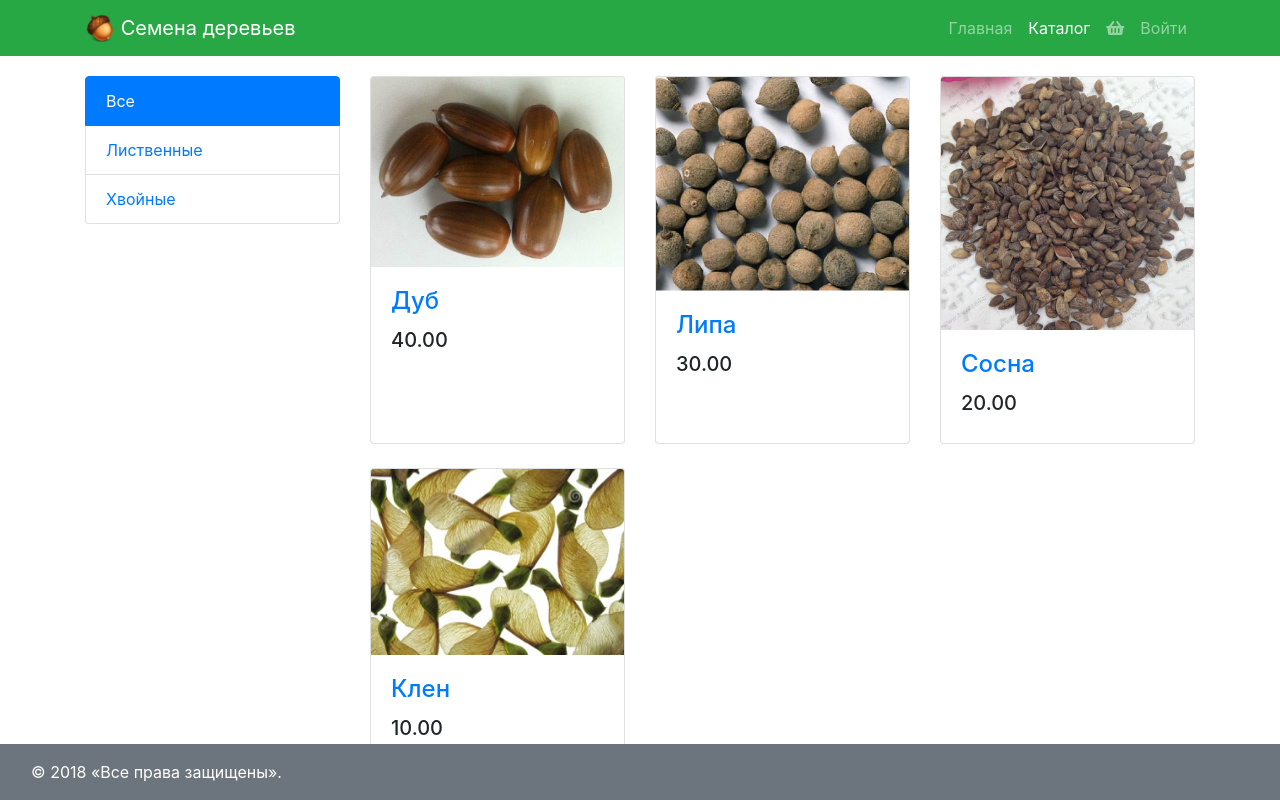
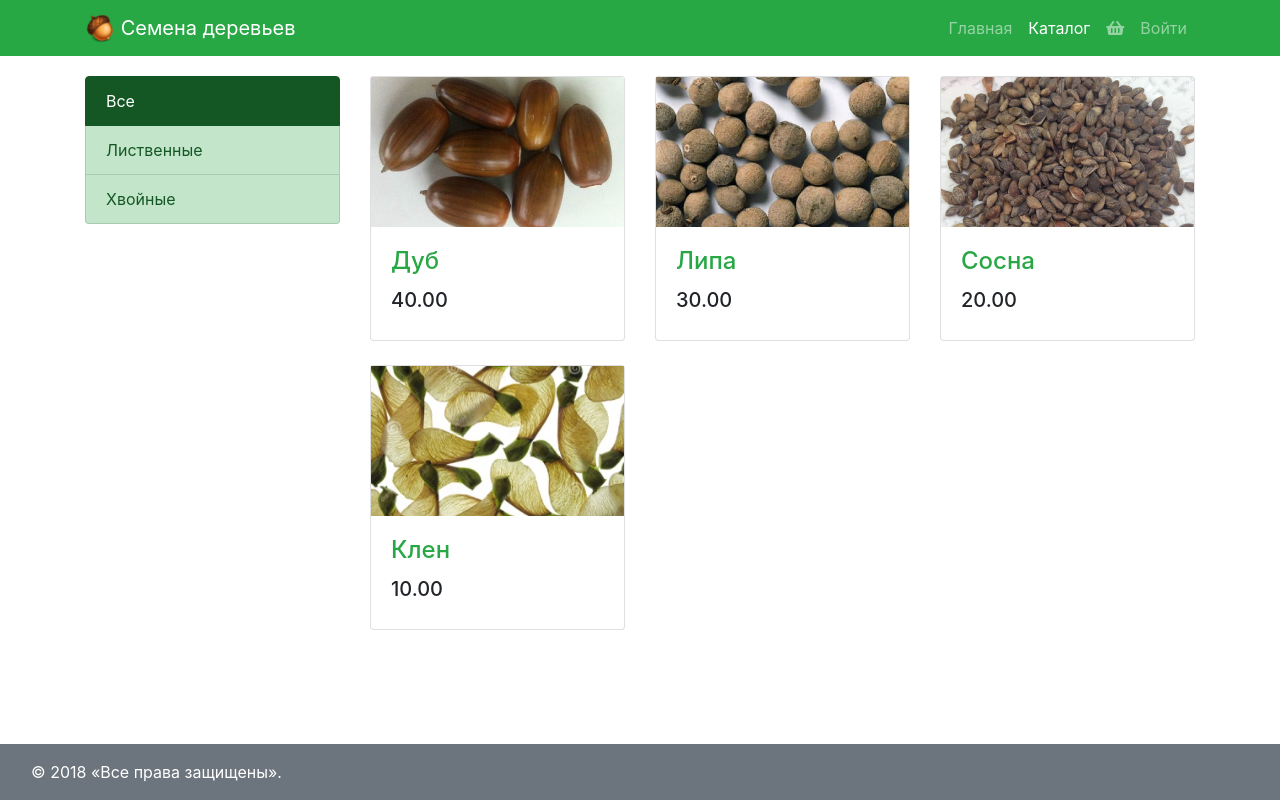
Before and after one commit to smaskin/oak, a Django app: page /product/ in a window 1280 px wide. Run offline with Django 3.2, Linux system fonts and the light colour scheme; data comes from the database, SQL or seed files in the repository; both versions use the stored data as it was after the commit; some libraries are stand-ins or nearby versions.

Commit message:
part2_dz4

```diff
--- a/apps/order/models.py
+++ b/apps/order/models.py
@@ -11,6 +11,7 @@ class Position(models.Model):
     @property
     def cost(self):
         return self.product.price * self.quantity
+
 
 class Order(models.Model):
     CART = 'CT'
--- a/apps/order/views.py
+++ b/apps/order/views.py
@@ -11,11 +11,13 @@ def index(request):
     title = 'заказы'
     return render(request, 'order/index.html', {'title': title, 'models': Order.objects.filter(user=request.user, status=Order.FORMING)})
 
+
 @login_required
 def view(request):
     title = 'корзина'
     order = Order.objects.filter(user=request.user, status=Order.CART).first()
     return render(request, 'order/view.html', {'title': title, 'order': order})
+
 
 @login_required
 def add(request, pk):
@@ -45,6 +47,7 @@ def remove(request, pk):
     position.delete()
     return HttpResponseRedirect(request.META.get('HTTP_REFERER')) if order.positions.exists() else HttpResponseRedirect(reverse('product:index'))
 
+
 @login_required
 def pay(request):
     order = Order.objects.get(user=request.user, status=Order.CART)
--- a/apps/product/views.py
+++ b/apps/product/views.py
@@ -1,5 +1,4 @@
 from django.shortcuts import render, get_object_or_404
-from django.contrib.auth.decorators import login_required
 from .models import Category, Product
 
 
--- a/apps/user/forms.py
+++ b/apps/user/forms.py
@@ -60,6 +60,7 @@ class EditForm(UserChangeForm):
             raise forms.ValidationError("Вы слишком молоды!")
         return data
 
+
 class ProfileForm(forms.ModelForm):
     class Meta:
         model = Profile
--- a/apps/user/models.py
+++ b/apps/user/models.py
@@ -14,7 +14,6 @@ class User(AbstractUser):
 
     def is_activation_key_expired(self):
         return False if now() <= self.activation_key_expires else True
-
 
 
 class Profile(models.Model):
--- a/apps/user/views.py
+++ b/apps/user/views.py
@@ -43,6 +43,7 @@ def register(request):
 
     return render(request, 'user/register.html', {'title': title, 'register_form': register_form})
 
+
 @transaction.atomic
 def edit(request):
     title = 'редактирование'
@@ -59,6 +60,7 @@ def edit(request):
     content = {'title': title, 'edit_form': edit_form, 'profile_form': profile_form}
     return render(request, 'user/edit.html', content)
 
+
 def verify(request, email, activation_key):
     try:
         user = User.objects.get(email=email)
@@ -73,6 +75,7 @@ def verify(request, email, activation_key):
         print(f'error activation user : {e.args}')
         return HttpResponseRedirect(reverse('main'))
 
+
 def send_verify_mail(user):
     verify_link = reverse('user:verify', args=[user.email, user.activation_key])
     title = f'Подтверждение учетной записи {user.username}'
--- a/static/css/style.css
+++ b/static/css/style.css
@@ -10,10 +10,20 @@ body {
 .img-big-wrap img{
     width: 100%;
 }
+.img-wrap {
+    width: 100%;
+    height: 150px;
+    overflow:hidden;
+    margin:0;
+}
+.img-wrap img{
+    display:block;
+    width:100%;
+    margin:-10% 0;
+}
 table img {
-    width: 100px;
+    width: 150px;
 }
-
 table img.small {
     width: 30px;
 }
--- a/templates/order/view.html
+++ b/templates/order/view.html
@@ -20,18 +20,18 @@
             <td>{{ item.product.price }}&nbspруб</td>
             <td>{{ item.quantity }}</td>
             <td>{{ item.cost }}&nbspруб</td>
-            <td><button class="btn btn-round"><a href="{% url 'order:remove' item.pk %}" class="">удалить</a></button></td>
+            <td><a href="{% url 'order:remove' item.pk %}"><i class="fa fa-trash text-info"></i></a></td>
         </tr>
         {% endfor %}
     </tbody>
     <tfoot>
         <tr>
-            <td colspan="7" style="text-align:right">
+            <td colspan="6" style="text-align:right">
                 {% if order.positions.first %}
                     В корзине <b>{{ order.total_quantity }}</b> товар(ов) общей стоимостью <b>{{ order.total_cost }}</b> руб
-                    <a href="{% url 'order:pay' %}" class="btn btn-lg btn-outline-primary text-uppercase"> <i class="fas fa-check"></i> Заказать </a>
                 {% endif %}
             </td>
+            <td><a href="{% url 'order:pay' %}" class="btn btn-success"> <i class="fas fa-check"></i> Заказать </a></td>
         </tr>
     </tfoot>
 </table>
--- a/templates/product/_categories.html
+++ b/templates/product/_categories.html
@@ -1,4 +1,4 @@
-<a href="{% url 'product:index' %}" class="list-group-item {% if category == 0%}active{% endif %}">Все</a>
+<a href="{% url 'product:index' %}" class="list-group-item list-group-item-action list-group-item-success {% if category == 0%}active{% endif %}">Все</a>
 {% for item in categories %}
-    <a href="{% url 'product:index' category=item.pk %}" class="list-group-item {% if item.pk == category %}active{% endif %}">{{ item.name }}</a>
+    <a href="{% url 'product:index' category=item.pk %}" class="list-group-item list-group-item-action list-group-item-success {% if item.pk == category %}active{% endif %}">{{ item.name }}</a>
 {% endfor %}
--- a/templates/product/index.html
+++ b/templates/product/index.html
@@ -15,10 +15,10 @@
                 {% for product in products %}
                     <div class="col-lg-4 col-md-6 mb-4">
                         <div class="card h-100">
-                            <a href="{% url 'product:view' product.category.pk product.pk %}"><img class="card-img-top" src="/media/{{ product.image }}" alt="{{ product.name|title }}"></a>
+                            <a class="img-wrap" href="{% url 'product:view' product.category.pk product.pk %}"><img class="card-img-top" src="/media/{{ product.image }}" alt="{{ product.name|title }}"></a>
                             <div class="card-body">
                                 <h4 class="card-title">
-                                    <a href="{% url 'product:view' product.category.pk product.pk %}">{{ product.name|title }}</a>
+                                    <a class="text-success" href="{% url 'product:view' product.category.pk product.pk %}">{{ product.name|title }}</a>
                                 </h4>
                                 <h5>{{ product.price }}</h5>
                             </div>
--- a/templates/product/view.html
+++ b/templates/product/view.html
@@ -2,7 +2,7 @@
 <div class="container">
     <div class="card">
         <div class="row">
-            <aside class="col-sm-5 border-right">
+            <aside class="col-sm-5">
                 <article class="gallery-wrap">
                     <div class="img-big-wrap">
                         <a href="/media/{{ product.image }}" target="_blank">
@@ -16,7 +16,7 @@
                     <h3 class="title mb-3">{{ product.name }}</h3>
                     <p class="price-detail-wrap">
                         <span class="price h3 text-warning"><span class="num">{{ product.price }}</span></span>
-                        <a href="{% url 'order:add' product.pk %}" class="btn btn-lg btn-outline-primary text-uppercase"> <i class="fas fa-shopping-cart"></i> Добавить </a>
+                        <a href="{% url 'order:add' product.pk %}" class="btn btn-lg btn-outline-success text-uppercase"> <i class="fas fa-plus"></i> Добавить </a>
                     </p>
                     <p>
                         <span>На складе: <small class="text-muted">{{ product.quantity }}</small></span>
```
Also changed, not shown: apps/user/migrations/0008_auto_20180924_1055.py (added), db.sqlite3.
